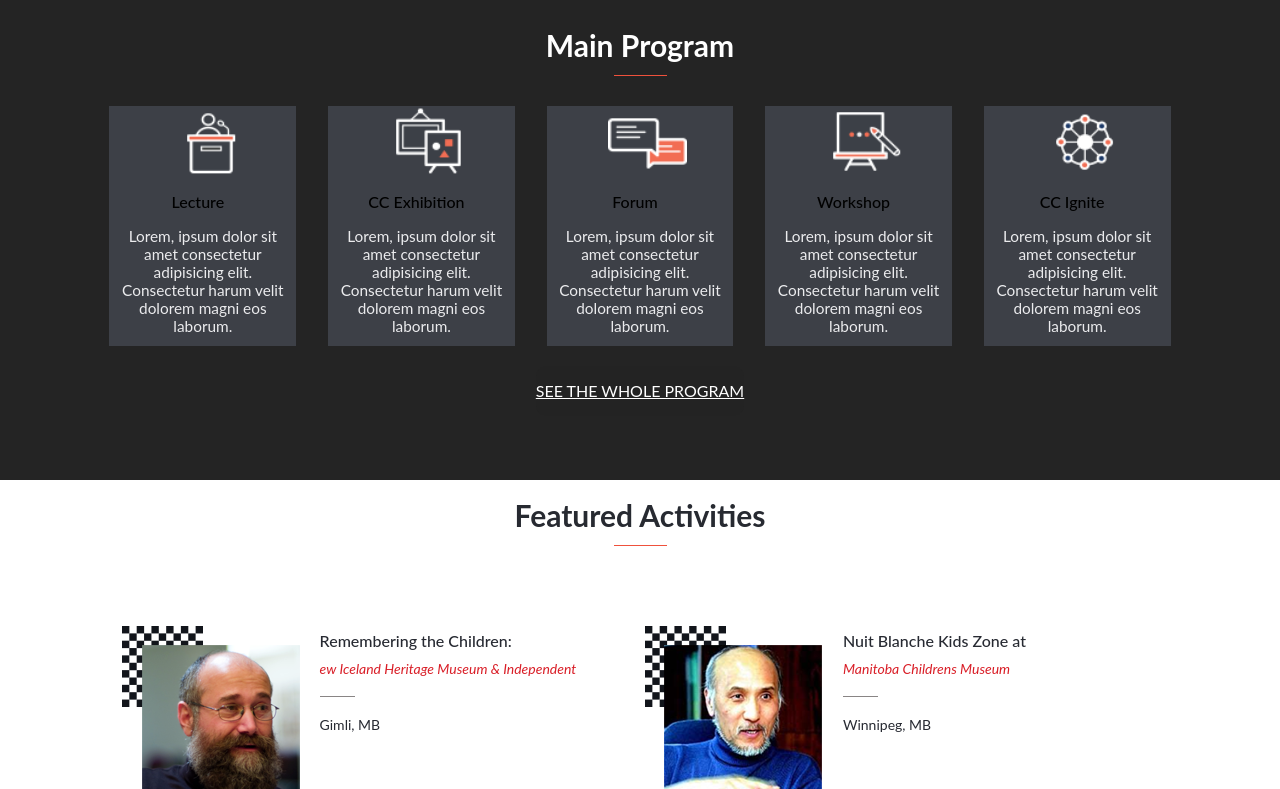
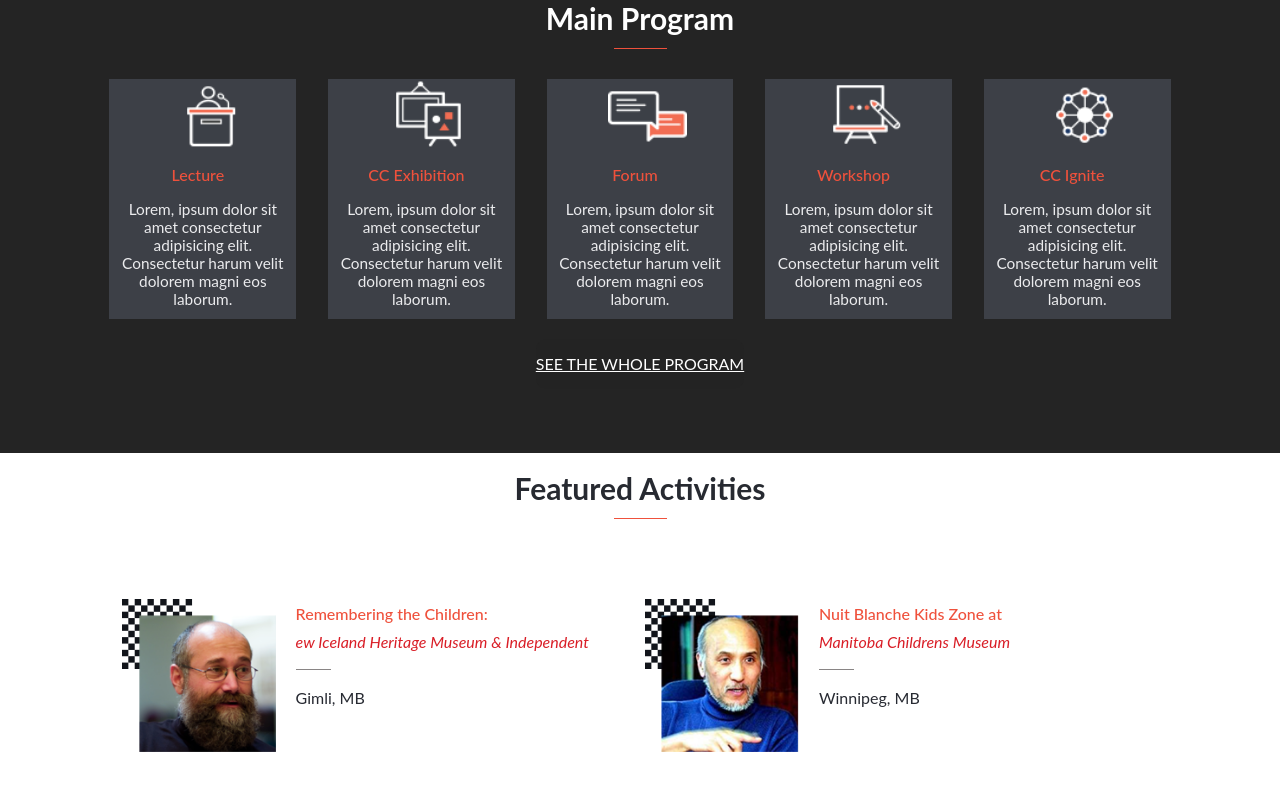
Before and after one commit to bernabasy/Capstone-project-one, a website: page index.html in a window 1280 px wide. Shown: the part 745-1534 px from the top of the page. Drawn offline with Linux system fonts and the light colour scheme.

Commit message:
update on required changes

```diff
--- a/home.js
+++ b/home.js
@@ -89,7 +89,7 @@
     img.classList.add('event-img');
     img.setAttribute('src', item.image);
     img.setAttribute('alt', 'National Day for Truth & Reconciliation');
-    img.setAttribute('width', '178');
+    img.setAttribute('width', '30%');
     img.setAttribute('height', 'auto');
     event.appendChild(img);
 
--- a/style.css
+++ b/style.css
@@ -283,12 +283,9 @@
   display: flex;
   align-items: flex-start;
   width: 150px;
-
-  /* font-size: 18px; */
   font-weight: 700;
   line-height: 30px;
-
-  /* color: #ef513c; */
+  color: #ef513c;
   text-align: start;
   margin-right: 10px;
 }
@@ -506,7 +503,6 @@
 }
 
 .info-activities {
-  /* white-space: nowrap; */
   font-size: 14px;
   width: 80%;
 }
@@ -704,8 +700,6 @@
   .invite-wrap {
     padding-inline: 5px;
     padding-top: 2px;
-
-    /* padding-bottom: 20px; */
     margin-inline: 60px;
     margin-top: 2%;
     border: 4px solid #fff;
@@ -741,12 +735,7 @@
     font-size: 16px;
     font-weight: 500;
     line-height: 30px;
-
-    /* color: #ef513c; */
-
-    /* text-align: center; */
-
-    /* margin-right: 10px; */
+    color: #ef513c;
   }
 
   .program-tittleNoWrap {
@@ -790,8 +779,6 @@
     display: flex;
     justify-content: flex-start;
     margin-top: 30px;
-
-    /* padding-inline: 20%; */
     gap: 20px;
   }
 
@@ -801,6 +788,9 @@
     font-weight: 400;
     line-height: 25px;
     color: #272a32;
+    font-size: 16px;
+    align-content: center;
+    justify-content: center;
   }
 
   .place-event {
```
